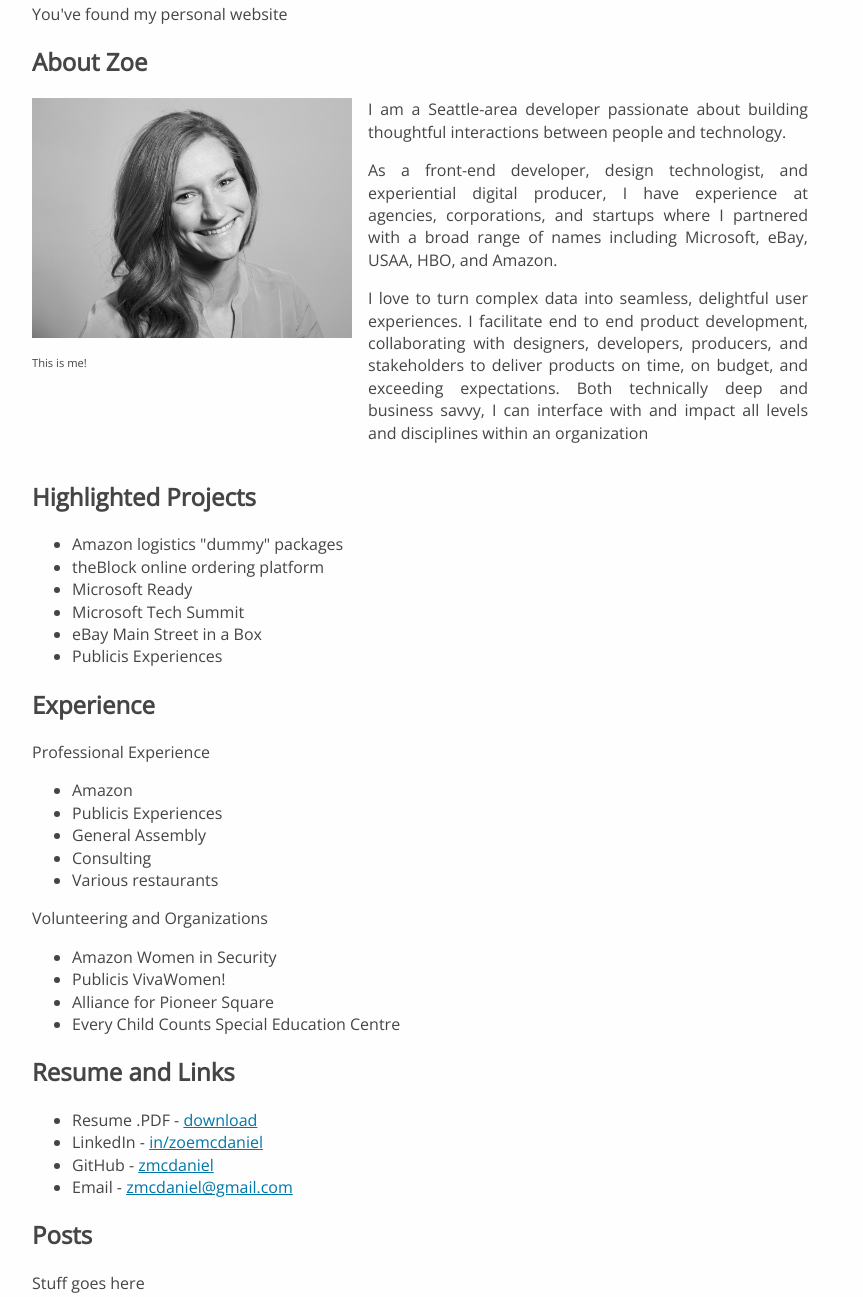
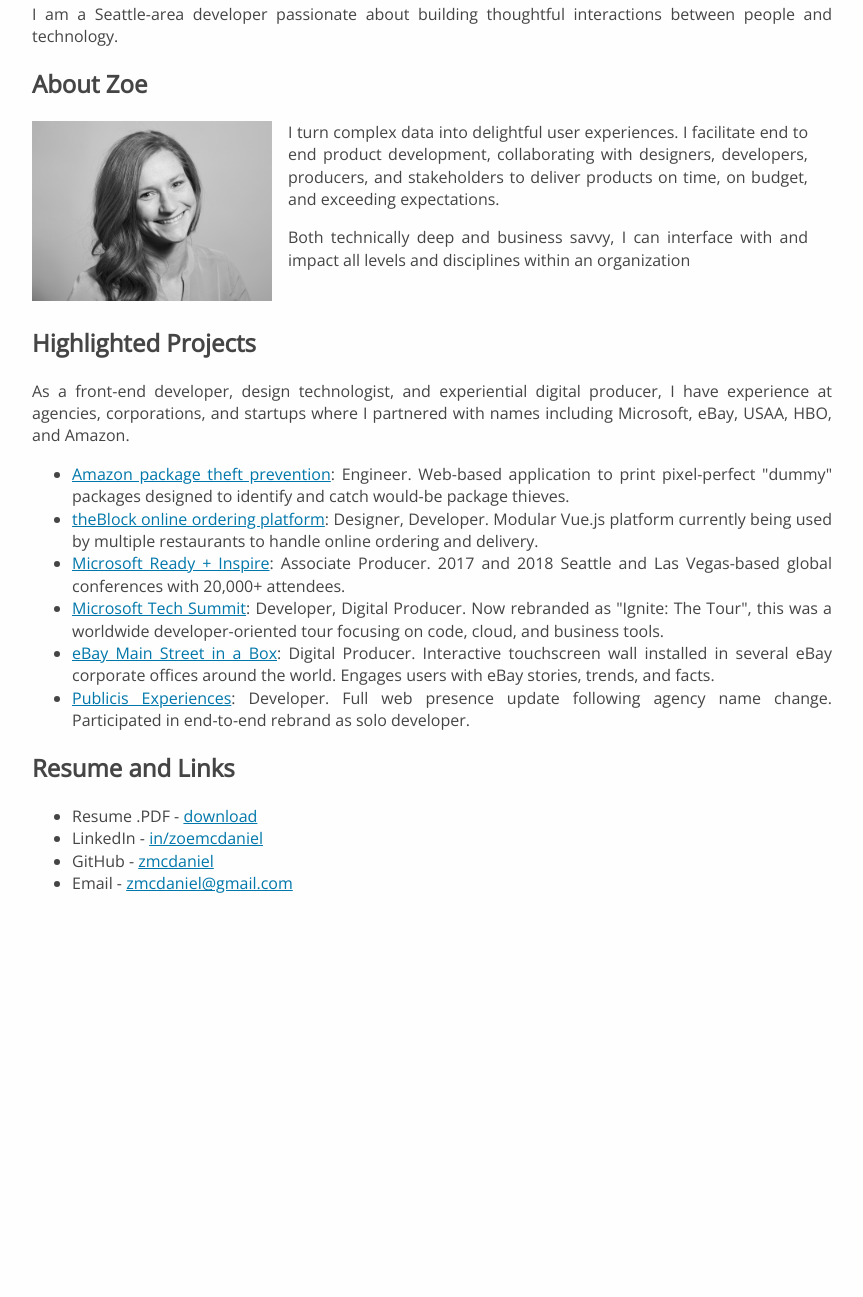
Before and after one commit to zmcdaniel/zoe-site, a plain HTML site: page index.html in a window 1280 px wide. Shown: the part 133-1430 px from the top of the page, without its empty margins (208-1071 px from the left). After the commit the page ends 1091 px from the top, so only its background shows below. Drawn offline with nearby package versions, Linux system fonts and the light colour scheme.

Commit message:
Adding copy

```diff
--- a/index.html
+++ b/index.html
@@ -16,56 +16,36 @@
 <div class="overlay"></div>
 <div class="content">
 <h1>Hello, I'm Zoe McDaniel</h1>
-<p class="st">You've found my personal website</p>
+<p class="st">I am a Seattle-area developer passionate about building thoughtful interactions between people and technology.</p>
 <h2>About Zoe</h2>
 <div class="fancyPositioning">
-    <div class="picture-left"><img src="img/zoe.jpg" title="Zoe McDaniel">
-        <p class="caption">This is me!</p>
+    <div class="picture-left">
+        <img src="img/zoe.jpg" title="Zoe McDaniel">
     </div>
     <div class="tleft">
-        <p>I am a Seattle-area developer passionate about building thoughtful interactions between people and technology.</p>
-        <p>As a front-end developer, design technologist, and experiential digital producer, I have experience at agencies, corporations, and startups where I partnered with a broad range of names including Microsoft, eBay, USAA, HBO, and Amazon.</p>
-        <p>I love to turn complex data into seamless, delightful user experiences. I facilitate end to end product development, collaborating with designers, developers, producers, and stakeholders to deliver products on time, on budget, and exceeding expectations. Both technically deep and business savvy, I can interface with and impact all levels and disciplines within an organization</p>
+        <p>I turn complex data into delightful user experiences. I facilitate end to end product development, collaborating with designers, developers, producers, and stakeholders to deliver products on time, on budget, and exceeding expectations.</p>
+        <p>Both technically deep and business savvy, I can interface with and impact all levels and disciplines within an organization</p>
     </div>
 </div>
 
 <h2>Highlighted Projects</h2>
-<ul>
-    <li>Amazon logistics "dummy" packages</li>
-    <li>theBlock online ordering platform</li>
-    <li>Microsoft Ready</li>
-    <li>Microsoft Tech Summit</li>
-    <li>eBay Main Street in a Box</li>
-    <li>Publicis Experiences</li>
-</ul>
-
-<h2>Experience</h2>
-<p>Professional Experience</p>
-<ul>
-    <li>Amazon</li>
-    <li>Publicis Experiences</li>
-    <li>General Assembly</li>
-    <li>Consulting</li>
-    <li>Various restaurants</li>
-</ul>
-<p>Volunteering and Organizations</p>
-<ul>
-    <li>Amazon Women in Security</li>
-    <li>Publicis VivaWomen!</li>
-    <li>Alliance for Pioneer Square</li>
-    <li>Every Child Counts Special Education Centre</li>
+    <p>As a front-end developer, design technologist, and experiential digital producer, I have experience at agencies, corporations, and startups where I partnered with names including Microsoft, eBay, USAA, HBO, and Amazon.</p>
+    <ul>
+        <li><a href="https://www.businessinsider.com/amazon-sets-traps-for-drivers-2018-9" target="_blank">Amazon package theft prevention</a>: Engineer. Web-based application to print pixel-perfect "dummy" packages designed to identify and catch would-be package thieves.</li>
+        <li><a href="https://www.nickspizzaanddeli.com/menu/index.html" target="_blank">theBlock online ordering platform</a>: Designer, Developer. Modular Vue.js platform currently being used by multiple restaurants to handle online ordering and delivery.</li>
+        <li><a href="https://partner.microsoft.com/en-us/inspire" target="_blank">Microsoft Ready + Inspire</a>: Associate Producer. 2017 and 2018 Seattle and Las Vegas-based global conferences with 20,000+ attendees.</li>
+        <li><a href="https://www.microsoft.com/en-us/ignite-the-tour" target="_none">Microsoft Tech Summit</a>: Developer, Digital Producer. Now rebranded as "Ignite: The Tour", this was a worldwide developer-oriented tour focusing on code, cloud, and business tools.</li>
+        <li><a href="https://www.digitalsignageconnection.com/ebays-main-street-in-a-box-brings-digital-experiences-to-ebay-offices-around-the-globe" target="_blank">eBay Main Street in a Box</a>: Digital Producer. Interactive touchscreen wall installed in several eBay corporate offices around the world. Engages users with eBay stories, trends, and facts.</li>
+        <li><a href="http://www.publicisxp.com/" target="_none">Publicis Experiences</a>: Developer. Full web presence update following agency name change. Participated in end-to-end rebrand as solo developer.</li>
 </ul>
 
 <h2>Resume and Links</h2>
     <ul>
         <li>Resume .PDF - <a href="files/ZoeMcDanielResume.pdf" target="_blank">download</a></li>
-        <li>LinkedIn - <a href="linkedin.com/in/zoemcdaniel" target="_blank">in/zoemcdaniel</a></li>
-        <li>GitHub - <a href="github.com/zmcdaniel" target="_blank">zmcdaniel</a></li>
+        <li>LinkedIn - <a href="www.linkedin.com/in/zoemcdaniel" target="_blank">in/zoemcdaniel</a></li>
+        <li>GitHub - <a href="www.github.com/zmcdaniel" target="_blank">zmcdaniel</a></li>
         <li>Email - <a href="mailto:zmcdaniel@gmail.com" target="_blank">zmcdaniel@gmail.com</a></li>
     </ul>
-
-<h2>Posts</h2>
-<p>Stuff goes here</p>
 
 <div id="invmode">Dark mode</div>
 <div id="leetmode">Leet mode</div>
--- a/style/style.css
+++ b/style/style.css
@@ -57,8 +57,7 @@ html {
 
 html.leet {
     font-family: "Ubuntu Mono", monospace !important;
-    background-color: #000000;
-    background-image: radial-gradient(#11581E, #041607);
+    background: #000000 radial-gradient(#11581E, #041607);
     color: rgba(128, 255, 128, 0.8);
     text-shadow:
             0 0 1px rgba(51, 255, 51, 1),
@@ -76,6 +75,14 @@ html.leet p {
     text-shadow:
             0 0 1px rgba(51, 255, 51, 0.4),
             0 0 2px rgba(255, 255, 255, 0.8);
+}
+
+html.leet li {
+    list-style: none;
+}
+
+html.leet li::before {
+    content: "> ";
 }
 
 html.leet a {
@@ -153,7 +160,7 @@ a:visited {
 
 div.fancyPositioning div.picture-left {
     float: left;
-    width: 40%;
+    width: 30%;
     overflow: hidden;
     margin-right: 1em
 }
@@ -168,7 +175,7 @@ div.fancyPositioning div.picture-left p.caption {
 
 div.fancyPositioning div.tleft {
     float: left;
-    width: 55%
+    width: 65%
 }
 
 div.fancyPositioning div.tleft p:first-child {
@@ -197,6 +204,7 @@ div#leetmode {
     background-color: #000;
     top: 10px;
     padding: 2px 5px;
+    font-family: "Ubuntu Mono", monospace;
 }
 
 div#leetmode,
```
Also changed, not shown: 1 other file.
